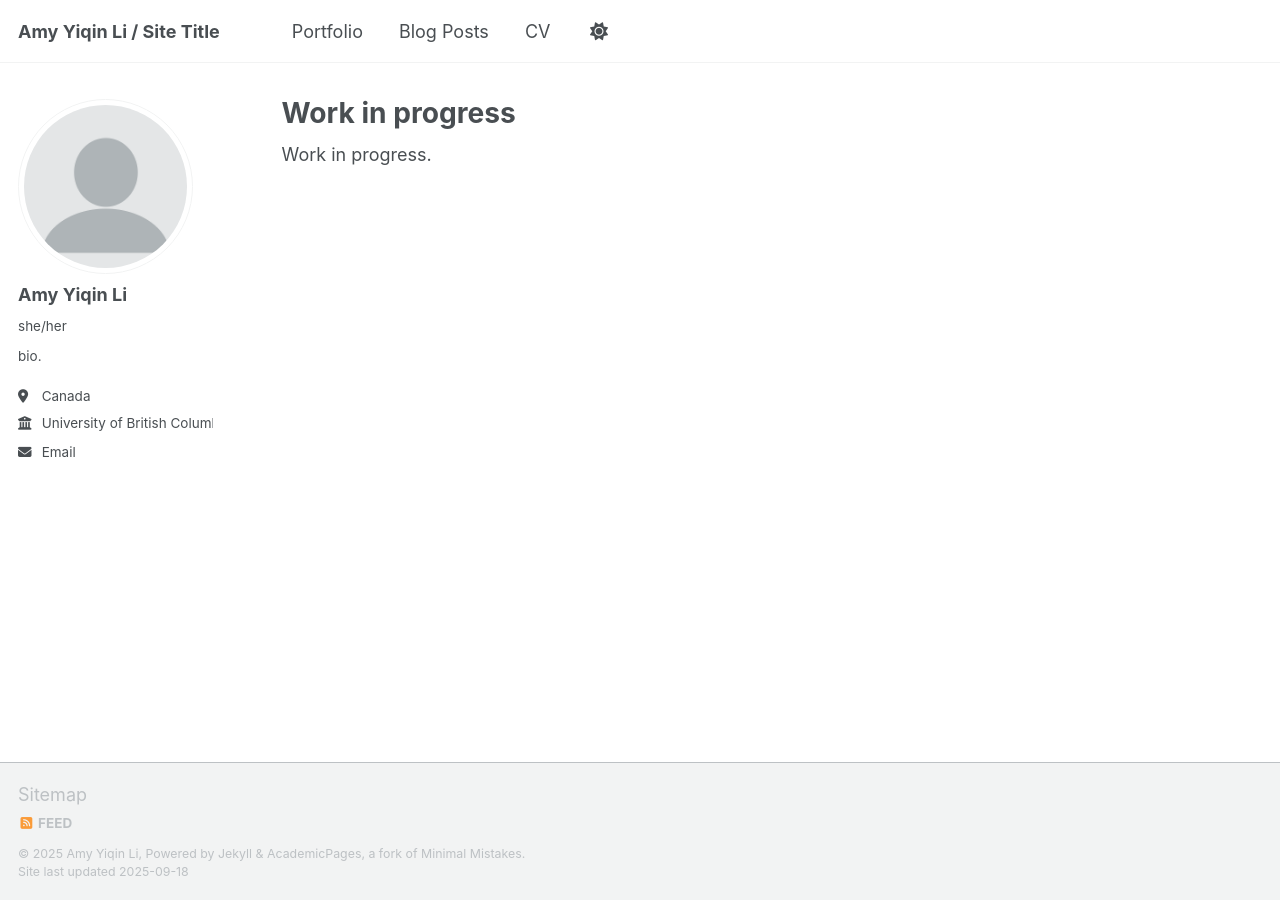
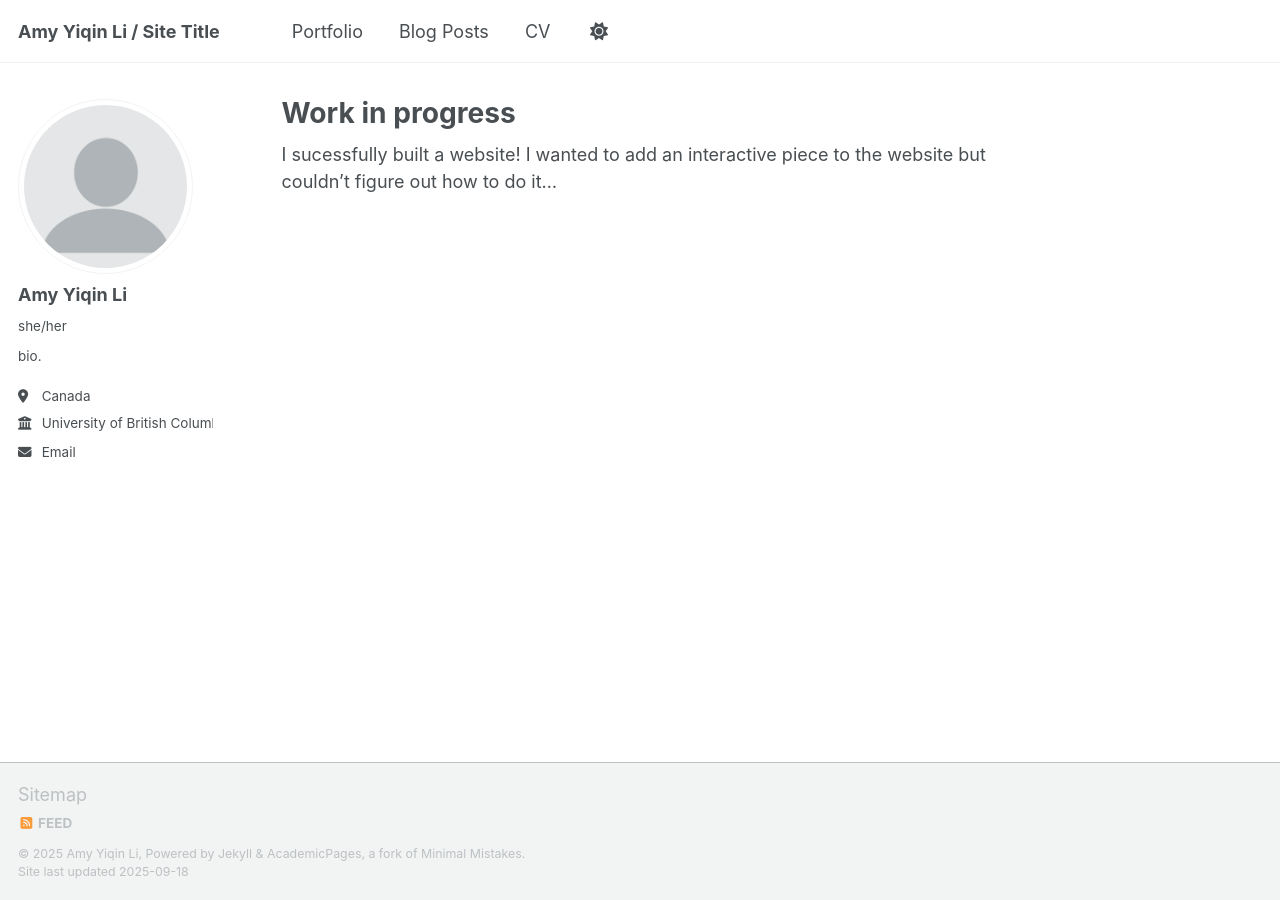
Before and after one commit to amyli11229/amyli11229.github.io, a Jekyll site: the page built from _pages/about.md, in a window 1280 px wide. Built offline with Jekyll 4.4.1, drawn with Linux system fonts in a browser that asks for light colours; a script that is not in the unit is left out.

Commit message:
Update about.md

```diff
--- a/_pages/about.md
+++ b/_pages/about.md
@@ -7,4 +7,5 @@ redirect_from:
   - /about.html
 ---
 
-Work in progress.
+I sucessfully built a website!
+I wanted to add an interactive piece to the website but couldn't figure out how to do it...
```
